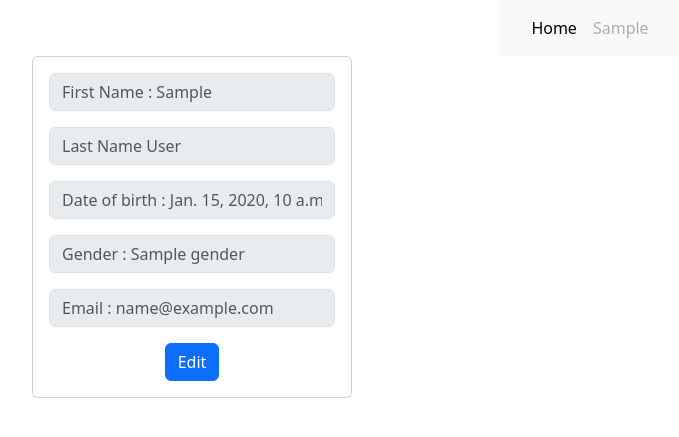
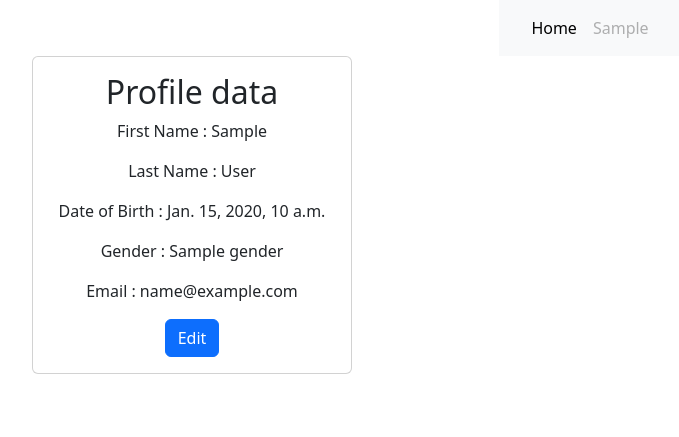
Before and after one commit to Ajit-Maurya/User-Authentication-Backend, a Django app: template authap/templates/home.html in a window 1280 px wide. Shown: the top 437 px of the page, without its empty margins (50-729 px from the left). Run offline with Django 4.2, Linux system fonts and the light colour scheme; the template is opened without the code that fills it: most values are stand-ins (such as "Sample title", 1, 10 or a date in 2020).

Commit message:
updated home html page

```diff
--- a/authap/templates/home.html
+++ b/authap/templates/home.html
@@ -28,31 +28,13 @@
 {% block landingPage %}
 <div class="card" style="width: 20rem;">
   <div class="card-body">
-
-    <form method="post" action="{% url 'edit' %}" id="editForm">
-      {% csrf_token %}
-      <div class="mb-3">
-        <!-- <label for="first_name" class="form-label">First Name</label> -->
-        <input type="name" class="form-control" id="first_name" name="first_name" placeholder="First Name : {{ first_name }}" disabled>
-      </div>
-      <div class="mb-3">
-        <!-- <label for="last_name" class="form-label">Last Name</label> -->
-        <input type="name" class="form-control" id="last_name" name="last_name" placeholder="Last Name {{ last_name }}" disabled>
-      </div>
-      <div class="mb-3">
-        <!-- <label for="dob" class="form-label">Date of Birth</label> -->
-        <input type="text" class="form-control" id="text" name="dob" placeholder="Date of birth : {{ dob }}" disabled>
-      </div>
-      <div class="mb-3">
-        <input type="text" class="form-control" id="text" name="gender" placeholder="Gender : {{ gender }}" disabled>
-      </div>
-      <div class="mb-3">
-        <input type="email" class="form-control" id="email" aria-describedby="emailHelp" name="email" placeholder="Email : {{ email }}" disabled>
-      </div>
-      <input type="hidden" name="token" value="{{ token }}">
-      <button type="submit" class="btn btn-primary" hidden id="submitButton">Submit Changes</button>
-    </form>
-    <button class="btn btn-primary" id="editButton">Edit</button>
+    <h2>Profile data</h2>
+    <p>First Name : {{ first_name }}</p>
+    <p>Last Name : {{ last_name }}</p>
+    <p>Date of Birth : {{ dob }}</p>
+    <p>Gender : {{ gender }}</p>
+    <p>Email : {{ email }}</p>
+    <a class="btn btn-primary" href="#">Edit</a>
   </div>
 </div>
 <script>
--- a/authap/views.py
+++ b/authap/views.py
@@ -1,6 +1,6 @@
-from django.shortcuts import render,redirect
+from django.shortcuts import render
 from .models import UserAccount,UserLogInData
-from django.contrib.auth.hashers import make_password, check_password
+from django.contrib.auth.hashers import check_password
 from .misc import generate_unique_string,mail, valid_confirmation_token
 from datetime import datetime
 import json
```
